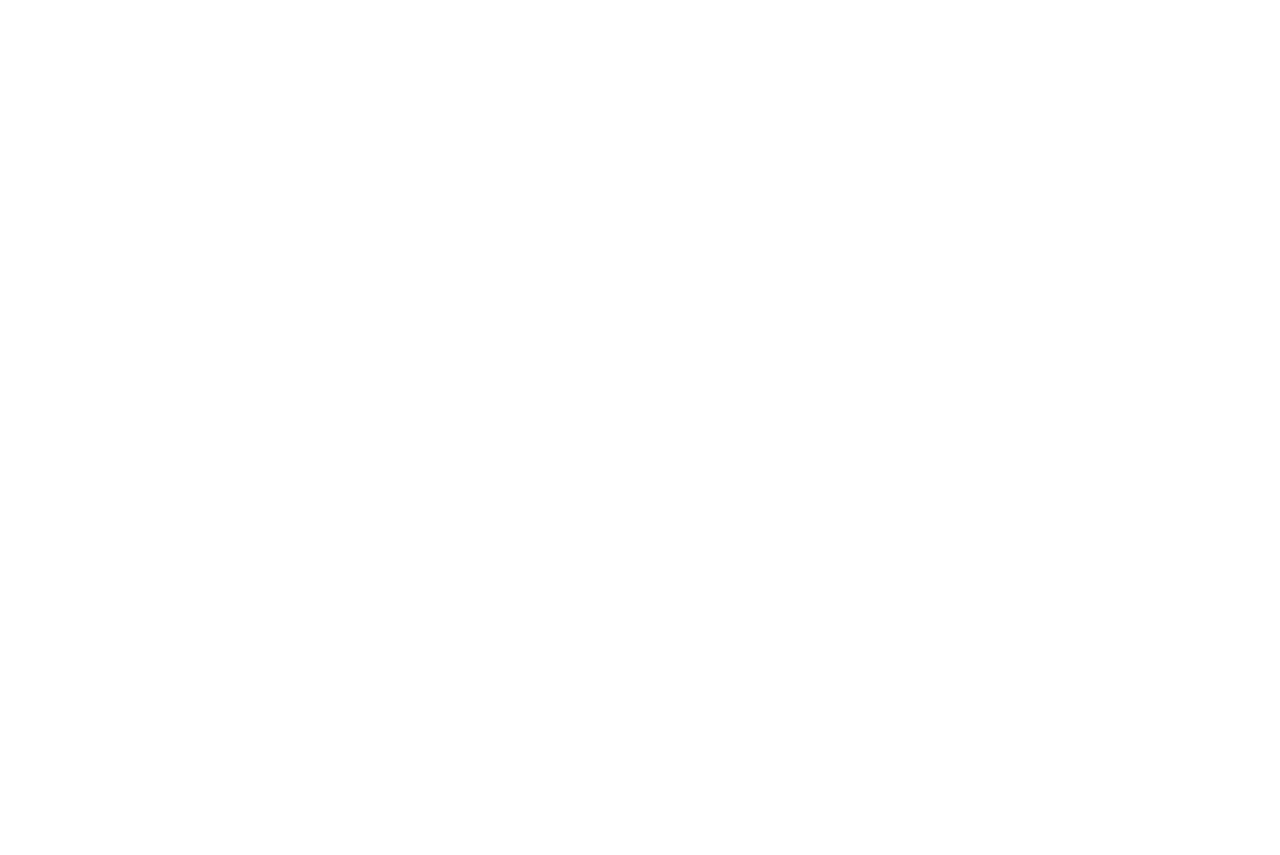
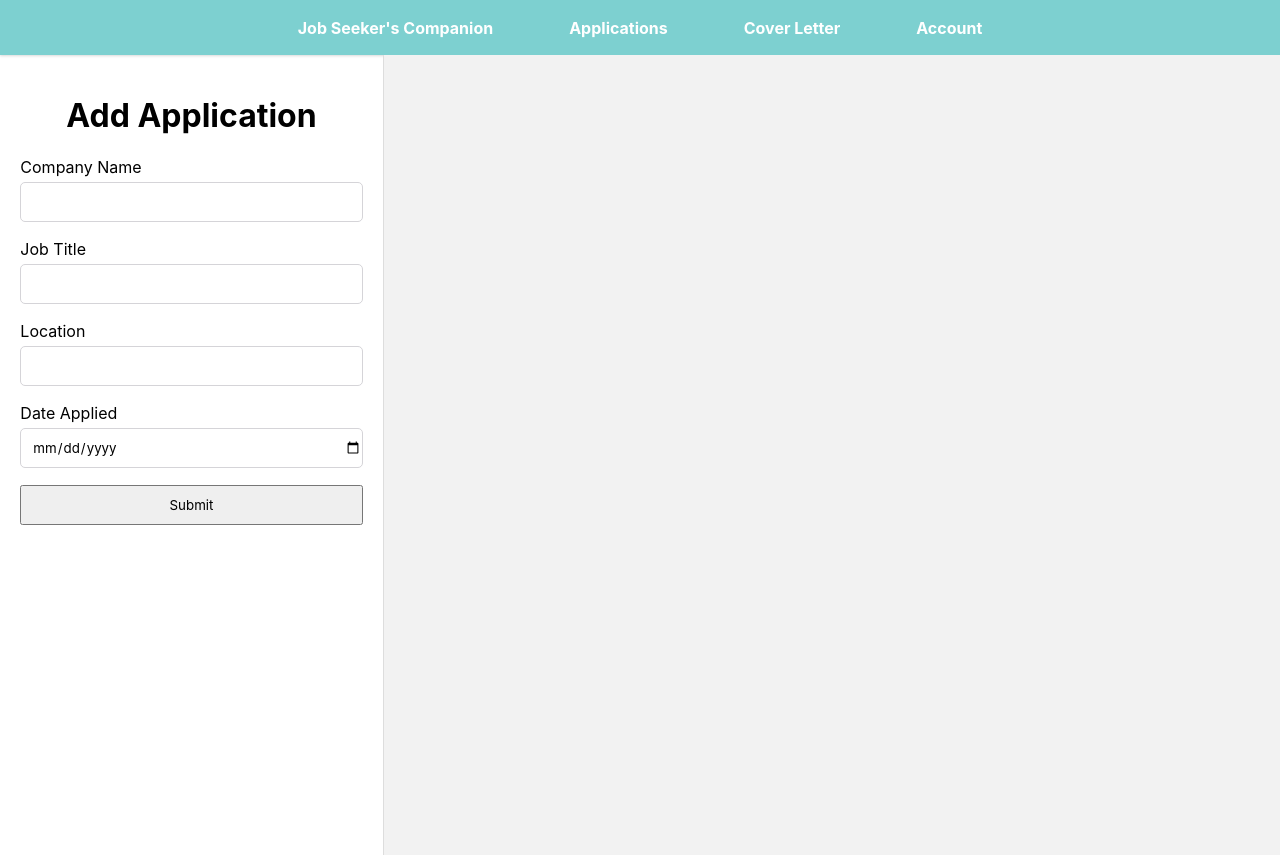
Before and after one commit to calvinbayaua/job-seeker-companion, a React (Vite) app in the folder client/: page /applications in a window 1280 px wide. Before the commit this address had no page. Before the commit the page ends 800 px from the top, so only its background shows below. Built offline with nearby package versions, Linux system fonts and the light colour scheme.

Commit message:
Simple frontend for /applications route -Added simple form for adding applications

```diff
--- a/client/src/App.jsx
+++ b/client/src/App.jsx
@@ -1,6 +1,6 @@
 import { BrowserRouter, Routes, Route } from "react-router-dom";
 import Home from "./pages/Home";
-import Resume from "./pages/Resume";
+import Applications from "./pages/Applications";
 import CoverLetter from "./pages/CoverLetter";
 import Account from "./pages/Account";
 
@@ -10,7 +10,7 @@ function App() {
       <BrowserRouter>
         <Routes>
           <Route index element={<Home />} />
-          <Route path="/resume" element={<Resume />} />
+          <Route path="/applications" element={<Applications />} />
           <Route path="/coverletter" element={<CoverLetter />} />
           <Route path="/account" element={<Account />} />
         </Routes>
--- a/client/src/components/Header.jsx
+++ b/client/src/components/Header.jsx
@@ -3,7 +3,7 @@ export default function Header() {
     <header>
       <nav>
         <a href="/">Job Seeker's Companion</a>
-        <a href="/resume">Resume</a>
+        <a href="/applications">Applications</a>
         <a href="/coverletter">Cover Letter</a>
         <a href="/account">Account</a>
       </nav>
--- a/client/src/index.css
+++ b/client/src/index.css
@@ -45,13 +45,15 @@ header > nav > a {
   overflow: hidden;
 }
 
-.cl-container {
+.cl-container,
+.appl-container {
   display: flex;
   flex-direction: row;
   height: 100vh;
 }
 
-.cl-input {
+.cl-input,
+.appl-input {
   width: 30%;
   padding: 20px;
   box-sizing: border-box;
@@ -63,7 +65,8 @@ header > nav > a {
   align-items: center;
 }
 
-.cl-preview {
+.cl-preview,
+.appl-preview {
   width: 70%;
   padding: 20px;
   box-sizing: border-box;
@@ -75,13 +78,15 @@ header > nav > a {
   margin-bottom: 20px;
 }
 
-.cl-form {
+.cl-form,
+.appl-form {
   display: grid;
   gap: 17px;
   margin-bottom: 17px;
 }
 
-.cl-form input {
+.cl-form input,
+.appl-form input {
   width: 100%;
   margin-top: 5px;
   border-radius: 5px;
@@ -90,7 +95,9 @@ header > nav > a {
 }
 
 .cl-form input,
-.cl-form button {
+.cl-form button,
+.appl-form input,
+.appl-form button {
   min-height: 40px;
   font-family: "Inter", sans-serif;
 }
--- /dev/null
+++ b/client/src/pages/Applications.jsx
@@ -0,0 +1,76 @@
+import { useState } from "react";
+import Header from "../components/Header";
+
+export default function Applications() {
+  const [input, setInput] = useState({
+    companyName: "",
+    jobTitle: "",
+    location: "",
+    date: "",
+  });
+
+  const handleChange = () => {};
+
+  const handleSubmit = () => {};
+
+  return (
+    <>
+      <Header />
+      <div className="appl-container">
+        <div className="appl-input">
+          <h1 className="appl-title">Add Application</h1>
+          <form className="appl-form" onSubmit={handleSubmit}>
+            <div className="form-group">
+              <label htmlFor="companyName">Company Name</label>
+              <input
+                id="companyName"
+                type="text"
+                name="companyName"
+                value={input.companyName}
+                onChange={handleChange}
+                required
+              />
+            </div>
+
+            <div className="form-group">
+              <label htmlFor="jobTitle">Job Title</label>
+              <input
+                id="jobTitle"
+                type="text"
+                name="jobTitle"
+                value={input.jobTitle}
+                onChange={handleChange}
+                required
+              />
+            </div>
+
+            <div className="form-group">
+              <label htmlFor="location">Location</label>
+              <input
+                id="location"
+                type="text"
+                name="location"
+                value={input.location}
+                onChange={handleChange}
+              />
+            </div>
+
+            <div className="form-group">
+              <label htmlFor="dateApplied">Date Applied</label>
+              <input
+                id="dateApplied"
+                type="date"
+                name="dateApplied"
+                value={input.dateApplied}
+                onChange={handleChange}
+              />
+            </div>
+
+            <button type="submit">Submit</button>
+          </form>
+        </div>
+        <div className="appl-preview"></div>
+      </div>
+    </>
+  );
+}
--- a/client/src/pages/Resume.jsx
+++ /dev/null
@@ -1,10 +0,0 @@
-import Header from "../components/Header";
-
-export default function Resume() {
-  return (
-    <>
-      <Header />
-      <h2>Resume Page</h2>
-    </>
-  );
-}
```
